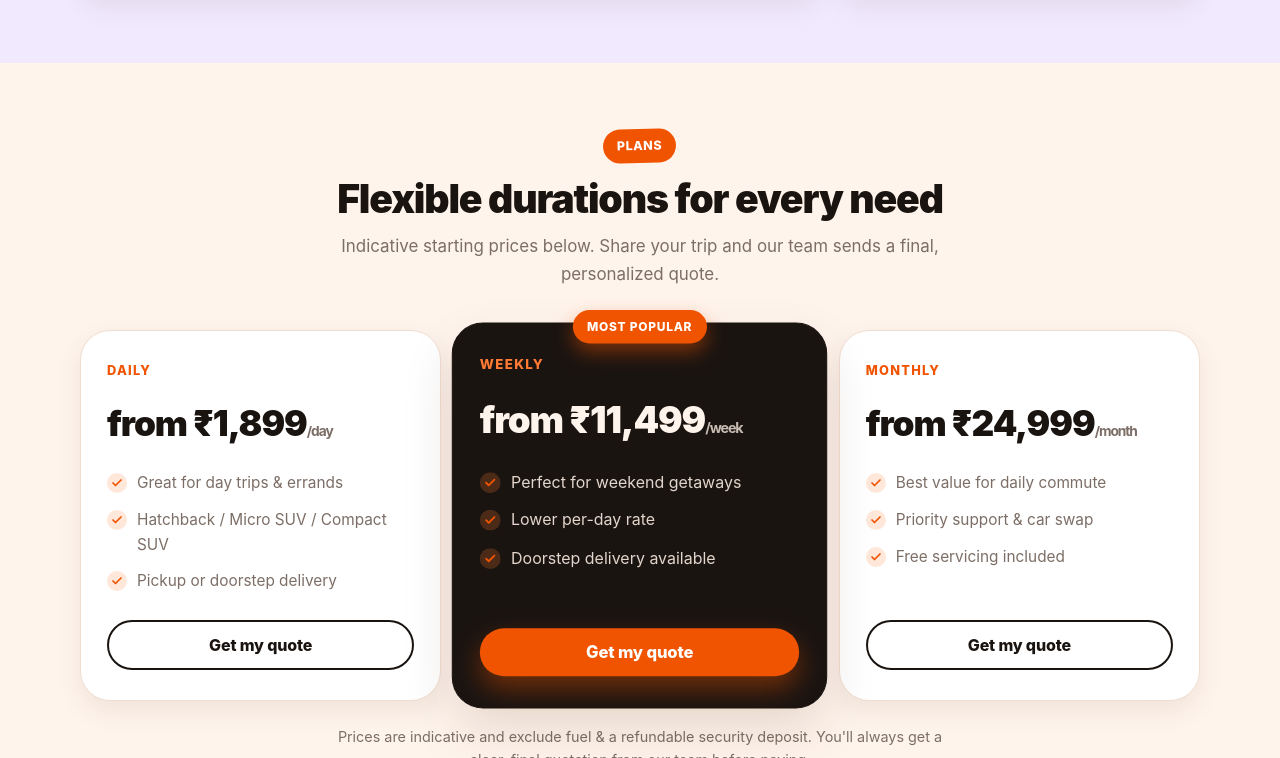
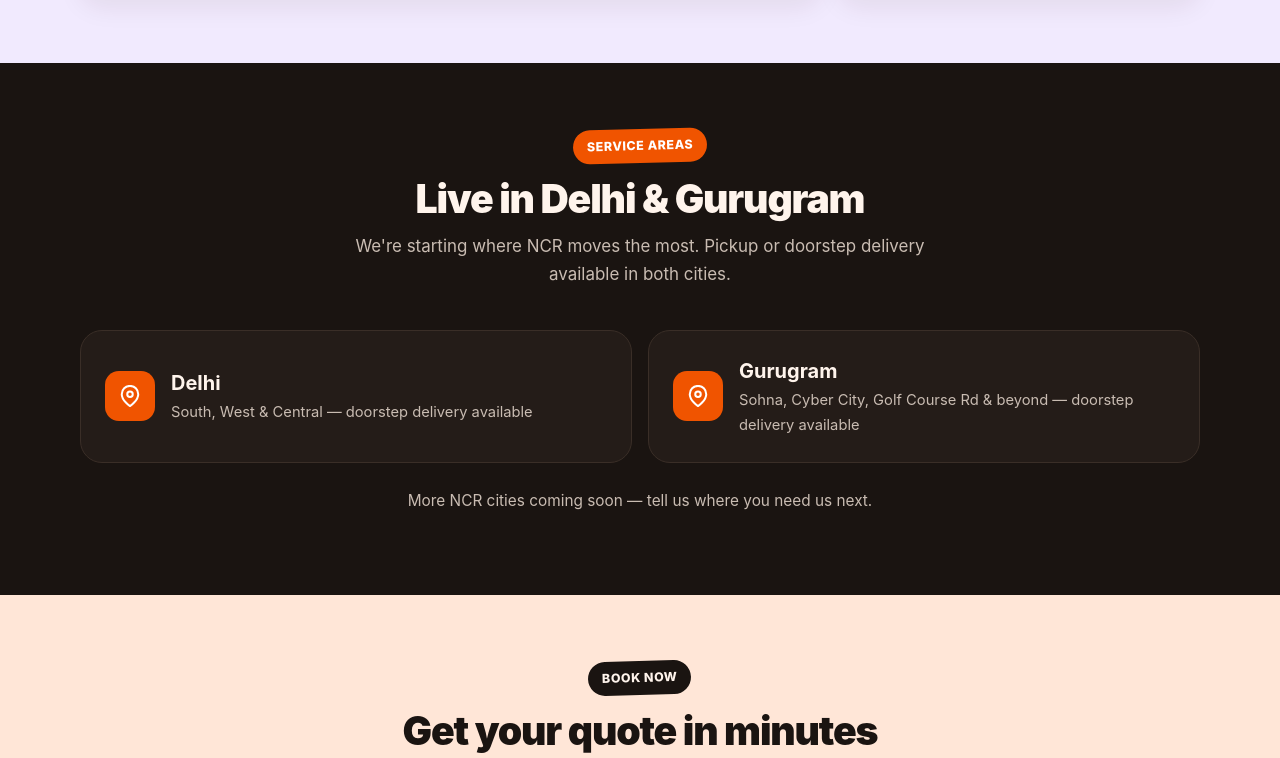
Before and after one commit to abhishekacess1-arch/DriveGenz-Website, a plain HTML site: page index.html in a window 1280 px wide. Shown: the part 2042-2800 px from the top of the page. Drawn offline with Linux system fonts and the light colour scheme.

Commit message:
Remove pricing section and links
Removed pricing section and related links from the index.html file.

```diff
--- a/index.html
+++ b/index.html
@@ -296,7 +296,6 @@
     <nav class="nav-links" aria-label="Primary">
       <a href="#how">How it works</a>
       <a href="#why">Why us</a>
-      <a href="#pricing">Plans</a>
       <a href="#areas">Service areas</a>
     </nav>
     <a href="https://docs.google.com/forms/d/e/1FAIpQLSc2FnyZbZAfCgfGWbsxv9mbSxDDmfDwgwkASRCS2aj-MGHRrg/viewform" class="btn btn-primary nav-cta">Book Self-Drive Car</a>
@@ -305,7 +304,6 @@
   <nav class="mobile-menu" id="mobileMenu" aria-label="Mobile">
     <a href="#how">How it works</a>
     <a href="#why">Why us</a>
-    <a href="#pricing">Plans</a>
     <a href="#areas">Service areas</a>
     <a href="https://docs.google.com/forms/d/e/1FAIpQLSc2FnyZbZAfCgfGWbsxv9mbSxDDmfDwgwkASRCS2aj-MGHRrg/viewform" class="btn btn-primary">Book Self-Drive Car</a>
   </nav>
@@ -418,39 +416,6 @@
   </div>
 </section>
 
-<!-- PLANS -->
-<section id="pricing" class="pad">
-  <div class="wrap center sec-head reveal">
-    <span class="sticker orange">Plans</span>
-    <h2 style="margin-top:16px;">Flexible durations for every need</h2>
-    <p class="lede">Indicative starting prices below. Share your trip and our team sends a final, personalized quote.</p>
-  </div>
-  <div class="wrap">
-    <div class="plans">
-      <div class="plan reveal">
-        <span class="tag">Daily</span>
-        <div class="price">from ₹1,899<small>/day</small></div>
-        <ul><li>Great for day trips &amp; errands</li><li>Hatchback / Micro SUV / Compact SUV</li><li>Pickup or doorstep delivery</li></ul>
-        <a href="#contact" class="btn btn-ghost" data-plan="Daily">Get my quote</a>
-      </div>
-      <div class="plan feature reveal">
-        <span class="badge-pop">Most popular</span>
-        <span class="tag">Weekly</span>
-        <div class="price">from ₹11,499<small>/week</small></div>
-        <ul><li>Perfect for weekend getaways</li><li>Lower per-day rate</li><li>Doorstep delivery available</li></ul>
-        <a href="#contact" class="btn btn-primary" data-plan="Weekly">Get my quote</a>
-      </div>
-      <div class="plan reveal">
-        <span class="tag">Monthly</span>
-        <div class="price">from ₹24,999<small>/month</small></div>
-        <ul><li>Best value for daily commute</li><li>Priority support &amp; car swap</li><li>Free servicing included</li></ul>
-        <a href="#contact" class="btn btn-ghost" data-plan="Monthly">Get my quote</a>
-      </div>
-    </div>
-    <p class="price-note">Prices are indicative and exclude fuel &amp; a refundable security deposit. You'll always get a clear, final quotation from our team before paying.</p>
-  </div>
-</section>
-
 <!-- AREAS -->
 <section id="areas" class="areas pad">
   <div class="wrap center sec-head reveal">
@@ -520,7 +485,6 @@
         <h4>Company</h4>
         <a href="#how">How it works</a>
         <a href="#why">Why <span class="bz light">Drive<span class="g">Genz</span></span></a>
-        <a href="#pricing">Plans</a>
         <a href="#areas">Service areas</a>
       </div>
       <div class="foot-col">
```
